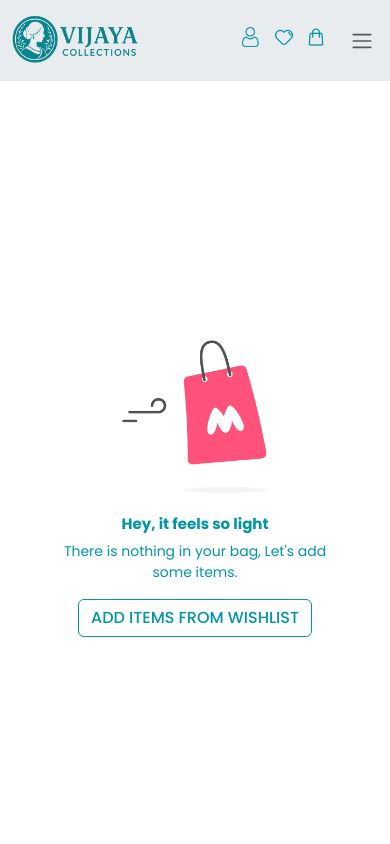
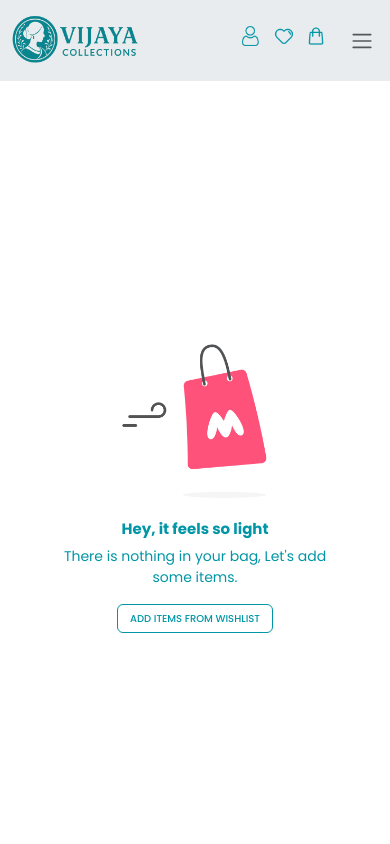
Before and after one commit to kirangadamsetty/vijaya_collections_ecommerce, a React (Vite) app: page /cart in a window 390 px wide. Shown: the top 844 px of the page. Built offline with nearby package versions, Linux system fonts and the light colour scheme.

Commit message:
add changes to the ui

```diff
--- a/src/App.css
+++ b/src/App.css
@@ -77,6 +77,7 @@ font-weight:600!important;
   .product-image{
     height:200px!important;
   }
+
   h3{
     font-size:15px;
   }
@@ -102,6 +103,9 @@ font-weight:600!important;
         font-size:10px!important;
         font-weight:500!important;
     }
+     .custom-button, .custom-button2{
+    font-size:10px!important;
+  }
 }
 
 
--- a/src/components/ProductInfoPage.jsx
+++ b/src/components/ProductInfoPage.jsx
@@ -73,7 +73,7 @@ function ProductInfoPage(){
                         </ButtonGroup>
                         <p>{data.detailedDescription}</p>
 
-                        <div className = "my-3">
+                        <div className = "my-3 d-flex">
                             {
                                 (cartData.some((li)=>li.id === data.id) )?
                                     (<Button onClick = {(e) =>{e.stopPropagation(); handleCartCancel(data);notifyRemovedBag()}} className = "bg-white text-secondary  custom-button" style ={{fontSize:"13px"}}><img src = {cartWhite} width = "20" className = "me-2 mb-1"/>REMOVE FROM BAG</Button>)
--- a/src/components/TrendingPage.jsx
+++ b/src/components/TrendingPage.jsx
@@ -14,7 +14,7 @@ function TrendingPage({trendingData}){
 
                 <Container className = "my-3 trending-container">
                   <h3>{trendingData[0].paragraph}</h3>
-                <h1 className ="mb-4 mt-n5" >{trendingData[0].heading}</h1>
+                <h1 className ="mb-2" >{trendingData[0].heading}</h1>
 
                     <Row>
                         {trendingData[1].map((data)=>{
--- a/src/pages/KidPage.jsx
+++ b/src/pages/KidPage.jsx
@@ -29,7 +29,7 @@ function KidPage(){
         <Container className = "my-4">
         <div className = "d-flex flex-column flex-md-row justify-content-between my-4">
 <div>
- <h3>Playful. Bright. Fun</h3>
+ <h3>Playful. Bright. Fun.</h3>
  <h1>Men's Collection</h1>
 </div>
 
--- a/src/styles/header.css
+++ b/src/styles/header.css
@@ -45,7 +45,7 @@
     height: 55px !important;
   }
   .nav-links-custom {
-      font-size:15px;
+      font-size:14px!important;
       margin-top:-10px;
   }
   .navbar-nav .nav-link.nav-links-custom {
```
